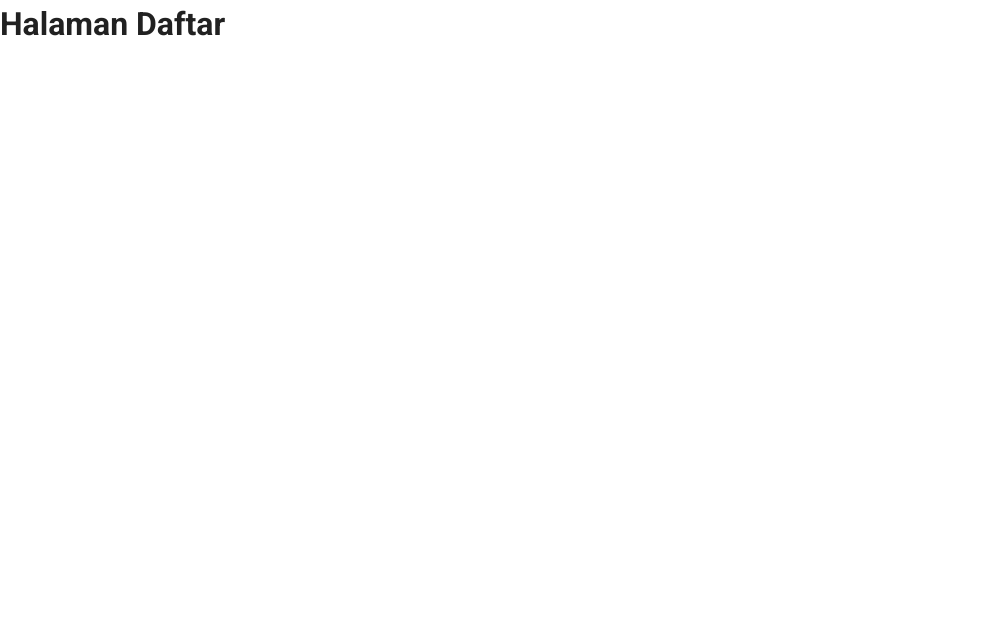
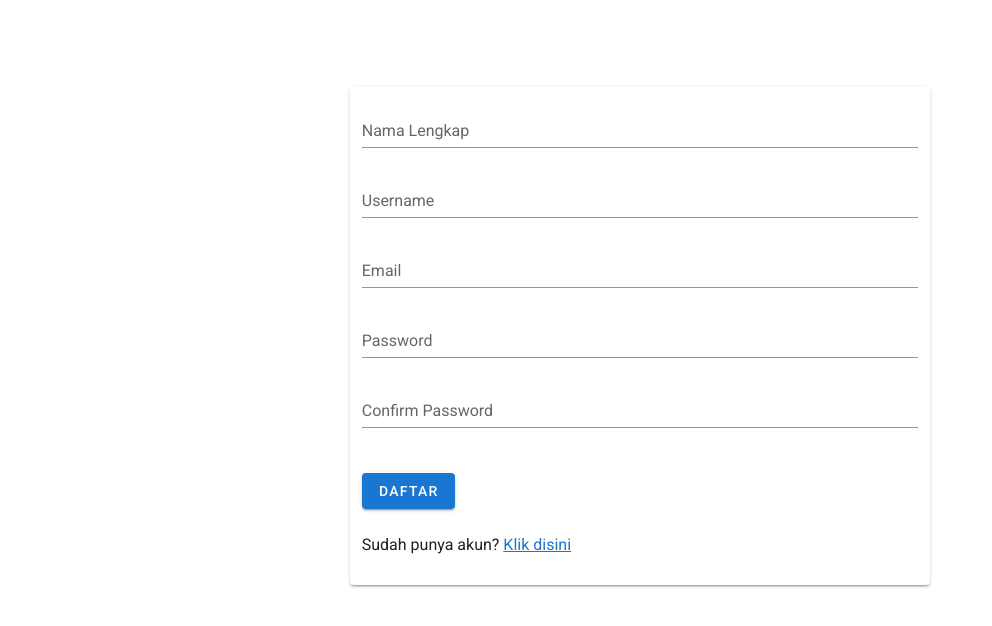
Before and after one commit to andikajayaw/vue-autentikasi, a Vue app: page /daftar in a window 1280 px wide. Shown: the top 626 px of the page, without its empty margins (0-992 px from the left). Built offline with nearby package versions, Linux system fonts and the light colour scheme.

Commit message:
Daftar Form

```diff
--- a/src/views/Daftar.vue
+++ b/src/views/Daftar.vue
@@ -1,3 +1,50 @@
 <template>
-  <h1>Halaman Daftar</h1>
+  <v-container>
+    <v-layout wrap style="margin-top: 75px">
+      <v-flex sm12 md6 offset-md3>
+        <v-card>
+          <v-col>
+            <v-row>
+              <v-col>
+                <v-text-field
+                  outline
+                  label="Nama Lengkap"
+                  type="text"
+                ></v-text-field>
+                <v-text-field
+                  outline
+                  label="Username"
+                  type="text"
+                ></v-text-field>
+                <v-text-field outline label="Email" type="email"></v-text-field>
+                <v-text-field
+                  outline
+                  label="Password"
+                  type="password"
+                ></v-text-field>
+                <v-text-field
+                  outline
+                  label="Confirm Password"
+                  type="password"
+                ></v-text-field>
+              </v-col>
+              <v-col md="12">
+                <v-row>
+                  <v-col md="12">
+                    <v-btn color="primary">Daftar</v-btn>
+                  </v-col>
+                  <v-col
+                    ><p>
+                      Sudah punya akun?
+                      <router-link to="/">Klik disini</router-link>
+                    </p></v-col
+                  >
+                </v-row>
+              </v-col>
+            </v-row>
+          </v-col>
+        </v-card>
+      </v-flex>
+    </v-layout>
+  </v-container>
 </template>
```
